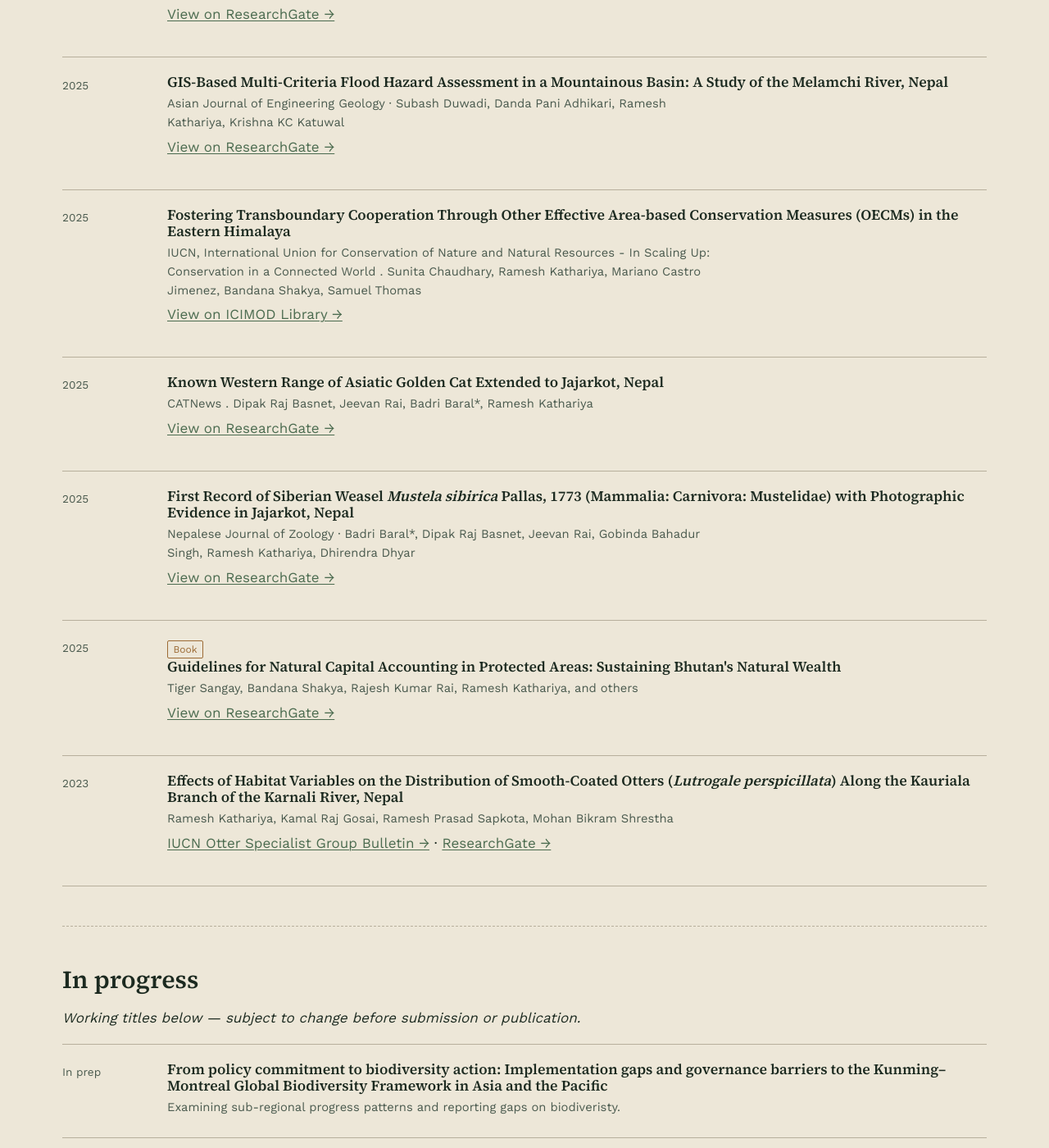
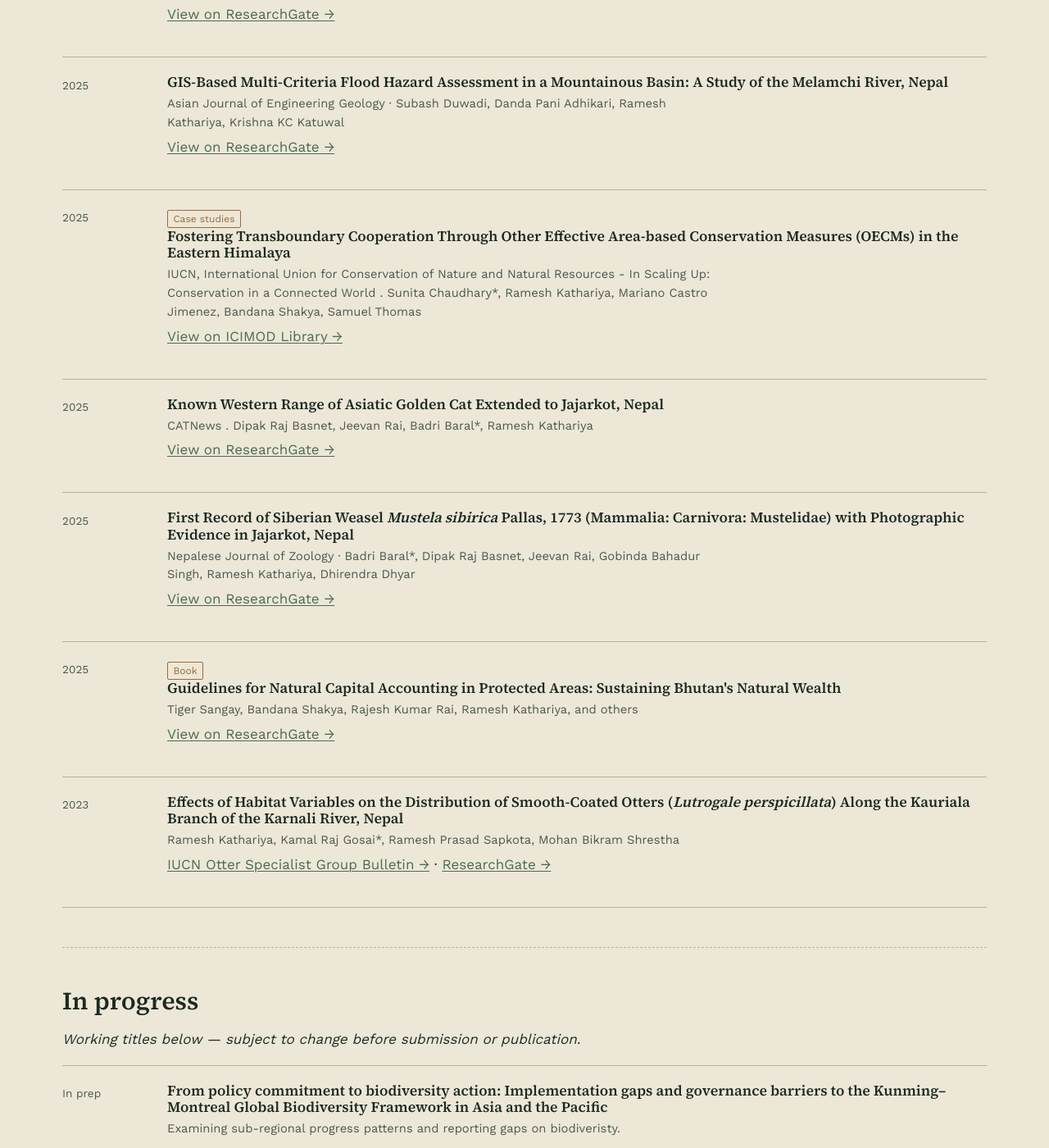
Before and after one commit to ramesh-kathariya/ramesh-kathariya.github.io, a Jekyll site: the page built from research.md, in a window 1280 px wide and 1400 px high, scrolled down 504 px. Shown: the whole window at 82% size. Built offline with Jekyll 4.4.1, drawn with Linux system fonts in a browser that asks for light colours.

Commit message:
Update authors in publication metadata

```diff
--- a/research.md
+++ b/research.md
@@ -43,8 +43,9 @@ description: Peer-reviewed publications and ongoing manuscripts by Ramesh Kathar
   <li class="pub">
     <div class="pub__date">2025</div>
     <div>
+      <span class="pub__tag">Case studies</span>
       <h3 class="pub__title">Fostering Transboundary Cooperation Through Other Effective Area-based Conservation Measures (OECMs) in the Eastern Himalaya</h3>
-      <p class="pub__meta">IUCN, International Union for Conservation of Nature and Natural Resources - In Scaling Up: Conservation in a Connected World . Sunita Chaudhary, Ramesh Kathariya, Mariano Castro Jimenez, Bandana Shakya, Samuel Thomas</p>
+      <p class="pub__meta">IUCN, International Union for Conservation of Nature and Natural Resources - In Scaling Up: Conservation in a Connected World . Sunita Chaudhary*, Ramesh Kathariya, Mariano Castro Jimenez, Bandana Shakya, Samuel Thomas</p>
       <p><a href="https://lib.icimod.org/records/n42qz-nda91">View on ICIMOD Library →</a></p>
     </div>
   </li>
@@ -77,7 +78,7 @@ description: Peer-reviewed publications and ongoing manuscripts by Ramesh Kathar
     <div class="pub__date">2023</div>
     <div>
       <h3 class="pub__title">Effects of Habitat Variables on the Distribution of Smooth-Coated Otters (<em>Lutrogale perspicillata</em>) Along the Kauriala Branch of the Karnali River, Nepal</h3>
-      <p class="pub__meta">Ramesh Kathariya, Kamal Raj Gosai, Ramesh Prasad Sapkota, Mohan Bikram Shrestha</p>
+      <p class="pub__meta">Ramesh Kathariya, Kamal Raj Gosai*, Ramesh Prasad Sapkota, Mohan Bikram Shrestha</p>
       <p>
         <a href="https://iucnosgbull.org/Volume40/Kathariya_et_al_2023.html">IUCN Otter Specialist Group Bulletin →</a> ·
         <a href="https://www.researchgate.net/publication/374260306_EFFECTS_OF_HABITAT_VARIABLES_ON_THE_DISTRIBUTION_OF_SMOOTH-COATED_OTTERS_Lutrogale_perspicillata_ALONG_THE_KAURIALA_BRANCH_OF_THE_KARNALI_RIVER_NEPAL">ResearchGate →</a>
```
